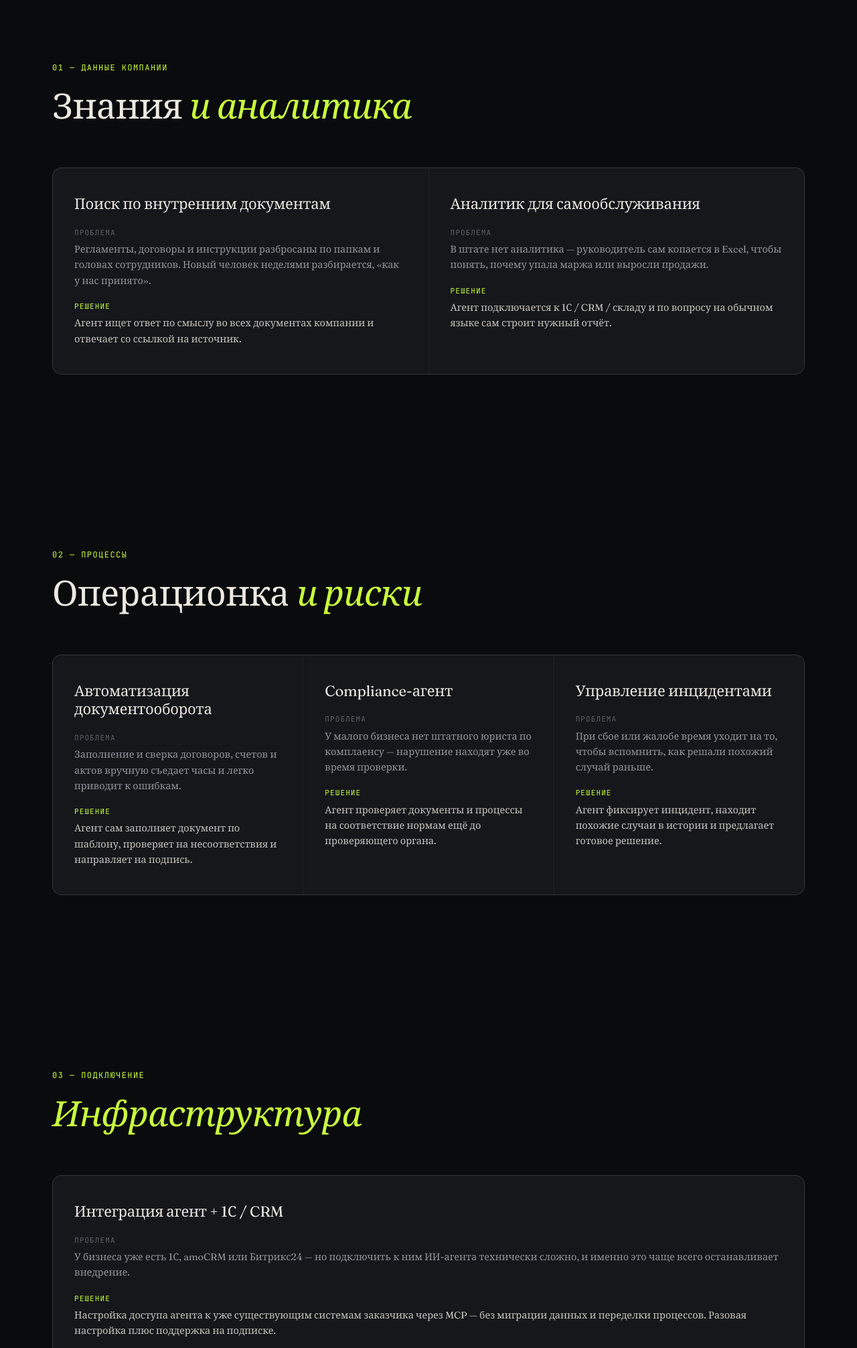
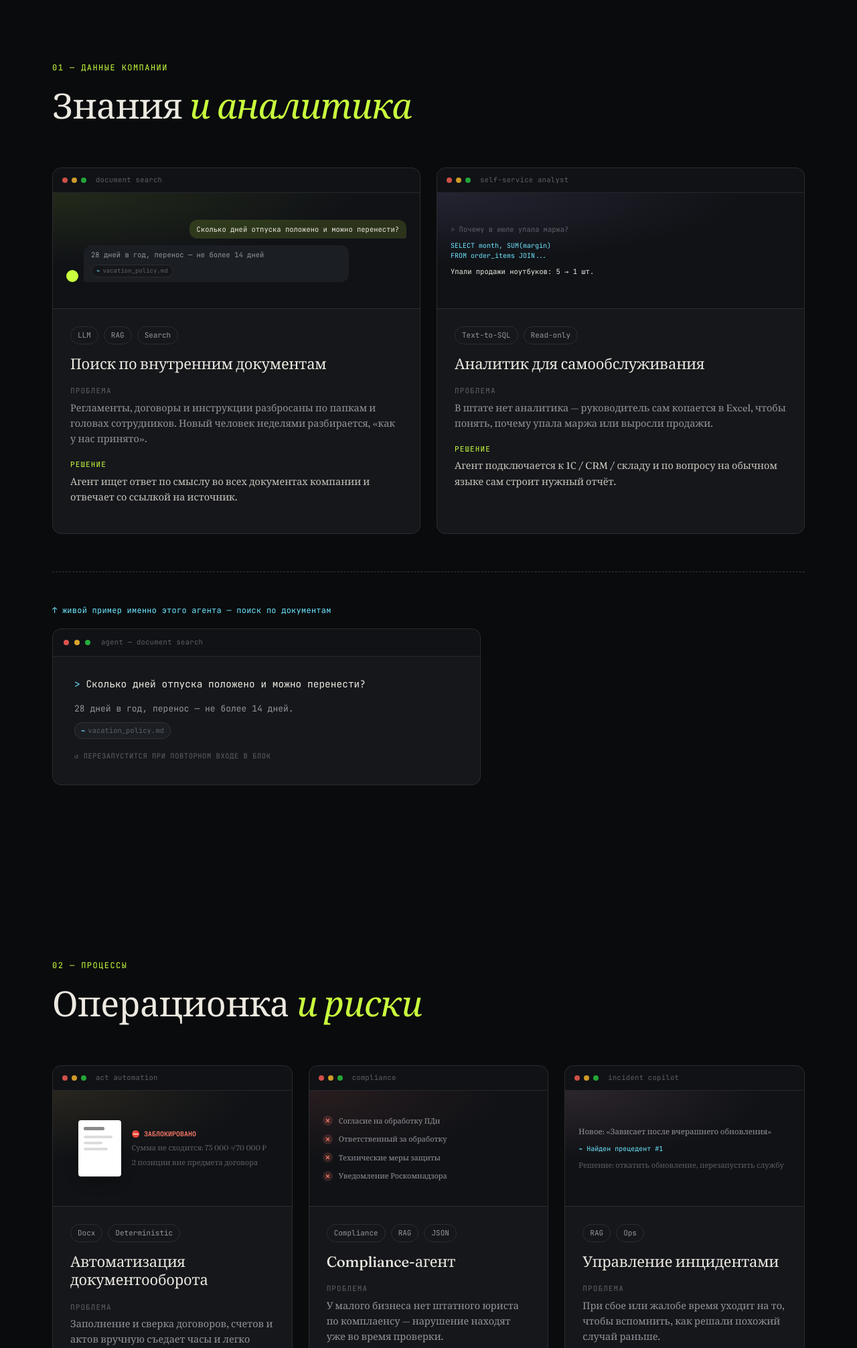
Before and after one commit to Hidan744/111, a web app: file agents.html in a window 1280 px wide. Shown: the part 1748-3760 px from the top of the page at 67% size. Run offline with its HTML, style and script files only (its server is not run), Linux system fonts and the light colour scheme.

Commit message:
Bring agents.html/agents-en.html visuals in line with the homepage
The 8 agent cards were plain Problem/Solution text blocks with no
visual distinction from the "approach" principle cards above them.
Convert them to the same work-card/work-window mockup pattern used
on the homepage — 7 of 8 agents already have a matching mockup
component in the shared stylesheet (document search, self-service
analyst, act automation, compliance, incident copilot, mcp
connector, hypothesis lab); added one new mockup (industry
terminology chips) for the oil & gas agent, the only one without a
homepage equivalent. Also added a live agent demo terminal right
under the Document Search card, reusing the same component and JS
from the homepage. 3D background and count-up already apply
automatically since this page shares css/style.css and js/main.js.

Cache-bust css/agents.css (?v=2) for the same host-cache reason as
the other assets.

Co-Authored-By: Claude Sonnet 5 <noreply@anthropic.com>
Claude-Session: https://claude.ai/code/session_01EB6pWiXLJfp4Y9Noxy6nWn

```diff
--- a/agents.html
+++ b/agents.html
@@ -25,7 +25,7 @@
 <link href="https://fonts.googleapis.com/css2?family=Fraunces:ital,opsz,wght@0,9..144,300;0,9..144,400;0,9..144,500;0,9..144,600;1,9..144,400;1,9..144,500&family=JetBrains+Mono:wght@400;500;600;700&display=swap" rel="stylesheet">
 
 <link rel="stylesheet" href="css/style.css?v=2">
-<link rel="stylesheet" href="css/agents.css">
+<link rel="stylesheet" href="css/agents.css?v=2">
 
 <link rel="icon" href="/favicon.ico" sizes="any">
 <link rel="icon" type="image/png" sizes="32x32" href="icons/icon-32.png">
@@ -124,8 +124,23 @@
         <h2 class="section-title">Знания <em>и аналитика</em></h2>
       </div>
 
-      <div class="cap-grid cap-grid--2">
-        <article class="cap-card reveal">
+      <div class="work-grid">
+        <article class="work-card reveal">
+          <div class="work-window" aria-hidden="true">
+            <div class="window-bar">
+              <span class="win-dot win-dot--r"></span><span class="win-dot win-dot--y"></span><span class="win-dot win-dot--g"></span>
+              <span class="window-title">document search</span>
+            </div>
+            <div class="window-body mock-docsearch">
+              <div class="chat-row chat-row--out"><span class="chat-bubble chat-bubble--out">Сколько дней отпуска положено и можно перенести?</span></div>
+              <div class="chat-row chat-row--in">
+                <span class="chat-avatar"></span>
+                <span class="chat-bubble chat-bubble--in">28 дней в год, перенос — не более 14 дней<div class="chat-cite">vacation_policy.md</div></span>
+              </div>
+            </div>
+          </div>
+          <div class="work-body">
+            <div class="work-tags"><span class="tag">LLM</span><span class="tag">RAG</span><span class="tag">Search</span></div>
             <h3>Поиск по внутренним документам</h3>
             <div class="agent-field">
               <span class="agent-field-label">Проблема</span>
@@ -135,8 +150,22 @@
               <span class="agent-field-label agent-field-label--solve">Решение</span>
               <p>Агент ищет ответ по смыслу во всех документах компании и отвечает со ссылкой на источник.</p>
             </div>
+          </div>
         </article>
-        <article class="cap-card reveal">
+        <article class="work-card reveal">
+          <div class="work-window" aria-hidden="true">
+            <div class="window-bar">
+              <span class="win-dot win-dot--r"></span><span class="win-dot win-dot--y"></span><span class="win-dot win-dot--g"></span>
+              <span class="window-title">self-service analyst</span>
+            </div>
+            <div class="window-body mock-analyst">
+              <div class="analyst-q">&gt; Почему в июле упала маржа?</div>
+              <div class="analyst-sql">SELECT month, SUM(margin)&#10;FROM order_items JOIN...</div>
+              <div class="analyst-answer">Упали продажи ноутбуков: 5 → 1 шт.</div>
+            </div>
+          </div>
+          <div class="work-body">
+            <div class="work-tags"><span class="tag">Text-to-SQL</span><span class="tag">Read-only</span></div>
             <h3>Аналитик для самообслуживания</h3>
             <div class="agent-field">
               <span class="agent-field-label">Проблема</span>
@@ -146,7 +175,24 @@
               <span class="agent-field-label agent-field-label--solve">Решение</span>
               <p>Агент подключается к 1С / CRM / складу и по вопросу на обычном языке сам строит нужный отчёт.</p>
             </div>
+          </div>
         </article>
+      </div>
+
+      <!-- ================= LIVE AGENT DEMO ================= -->
+      <div class="demo-section" id="demo">
+        <div class="demo-connect">↑ живой пример именно этого агента — поиск по документам</div>
+        <div class="demo-shell reveal">
+          <div class="demo-bar">
+            <span class="demo-dot demo-dot--r"></span><span class="demo-dot demo-dot--y"></span><span class="demo-dot demo-dot--g"></span>
+            <span class="demo-title">agent — document search</span>
+          </div>
+          <div class="demo-body">
+            <div class="demo-q"><span id="demoQText"></span><span class="demo-cursor" id="demoCursor"></span></div>
+            <div class="demo-a" id="demoA"></div>
+            <div class="demo-hint">↺ перезапустится при повторном входе в блок</div>
+          </div>
+        </div>
       </div>
     </div>
   </section>
@@ -159,8 +205,24 @@
         <h2 class="section-title">Операционка <em>и риски</em></h2>
       </div>
 
-      <div class="cap-grid cap-grid--3">
-        <article class="cap-card reveal">
+      <div class="work-grid work-grid--3">
+        <article class="work-card reveal">
+          <div class="work-window" aria-hidden="true">
+            <div class="window-bar">
+              <span class="win-dot win-dot--r"></span><span class="win-dot win-dot--y"></span><span class="win-dot win-dot--g"></span>
+              <span class="window-title">act automation</span>
+            </div>
+            <div class="window-body mock-docauto">
+              <div class="docauto-sheet"><div class="l l--h"></div><div class="l" style="width:90%"></div><div class="l" style="width:60%"></div><div class="l" style="width:75%"></div></div>
+              <div class="docauto-status">
+                <span class="docauto-status-title">⛔ ЗАБЛОКИРОВАНО</span>
+                <span class="docauto-status-item">Сумма не сходится: 73 000 ≠ 70 000 ₽</span>
+                <span class="docauto-status-item">2 позиции вне предмета договора</span>
+              </div>
+            </div>
+          </div>
+          <div class="work-body">
+            <div class="work-tags"><span class="tag">Docx</span><span class="tag">Deterministic</span></div>
             <h3>Автоматизация документооборота</h3>
             <div class="agent-field">
               <span class="agent-field-label">Проблема</span>
@@ -170,8 +232,23 @@
               <span class="agent-field-label agent-field-label--solve">Решение</span>
               <p>Агент сам заполняет документ по шаблону, проверяет на несоответствия и направляет на подпись.</p>
             </div>
+          </div>
         </article>
-        <article class="cap-card reveal">
+        <article class="work-card reveal">
+          <div class="work-window" aria-hidden="true">
+            <div class="window-bar">
+              <span class="win-dot win-dot--r"></span><span class="win-dot win-dot--y"></span><span class="win-dot win-dot--g"></span>
+              <span class="window-title">compliance</span>
+            </div>
+            <div class="window-body mock-compliance">
+              <div class="compliance-row"><span class="compliance-dot compliance-dot--fail">✕</span>Согласие на обработку ПДн</div>
+              <div class="compliance-row"><span class="compliance-dot compliance-dot--fail">✕</span>Ответственный за обработку</div>
+              <div class="compliance-row"><span class="compliance-dot compliance-dot--fail">✕</span>Технические меры защиты</div>
+              <div class="compliance-row"><span class="compliance-dot compliance-dot--fail">✕</span>Уведомление Роскомнадзора</div>
+            </div>
+          </div>
+          <div class="work-body">
+            <div class="work-tags"><span class="tag">Compliance</span><span class="tag">RAG</span><span class="tag">JSON</span></div>
             <h3>Compliance-агент</h3>
             <div class="agent-field">
               <span class="agent-field-label">Проблема</span>
@@ -181,8 +258,22 @@
               <span class="agent-field-label agent-field-label--solve">Решение</span>
               <p>Агент проверяет документы и процессы на соответствие нормам ещё до проверяющего органа.</p>
             </div>
+          </div>
         </article>
-        <article class="cap-card reveal">
+        <article class="work-card reveal">
+          <div class="work-window" aria-hidden="true">
+            <div class="window-bar">
+              <span class="win-dot win-dot--r"></span><span class="win-dot win-dot--y"></span><span class="win-dot win-dot--g"></span>
+              <span class="window-title">incident copilot</span>
+            </div>
+            <div class="window-body mock-incident">
+              <div class="incident-new">Новое: «Зависает после вчерашнего обновления»</div>
+              <div class="incident-match">Найден прецедент #1</div>
+              <div class="incident-resolution">Решение: откатить обновление, перезапустить службу</div>
+            </div>
+          </div>
+          <div class="work-body">
+            <div class="work-tags"><span class="tag">RAG</span><span class="tag">Ops</span></div>
             <h3>Управление инцидентами</h3>
             <div class="agent-field">
               <span class="agent-field-label">Проблема</span>
@@ -191,6 +282,7 @@
             <div class="agent-field agent-field--solve">
               <span class="agent-field-label agent-field-label--solve">Решение</span>
               <p>Агент фиксирует инцидент, находит похожие случаи в истории и предлагает готовое решение.</p>
+            </div>
           </div>
         </article>
       </div>
@@ -205,8 +297,23 @@
         <h2 class="section-title"><em>Инфраструктура</em></h2>
       </div>
 
-      <div class="cap-grid cap-grid--1">
-        <article class="cap-card reveal">
+      <div class="work-grid work-grid--1">
+        <article class="work-card reveal">
+          <div class="work-window" aria-hidden="true">
+            <div class="window-bar">
+              <span class="win-dot win-dot--r"></span><span class="win-dot win-dot--y"></span><span class="win-dot win-dot--g"></span>
+              <span class="window-title">mcp connector</span>
+            </div>
+            <div class="window-body mock-flow">
+              <div class="flow-node">Claude</div>
+              <div class="flow-line flow-line--1"></div>
+              <div class="flow-node flow-node--accent">MCP-сервер</div>
+              <div class="flow-line flow-line--2"></div>
+              <div class="flow-node">1С / CRM</div>
+            </div>
+          </div>
+          <div class="work-body">
+            <div class="work-tags"><span class="tag">MCP</span><span class="tag">Protocol</span><span class="tag">Integration</span></div>
             <h3>Интеграция агент + 1С / CRM</h3>
             <div class="agent-field">
               <span class="agent-field-label">Проблема</span>
@@ -215,6 +322,7 @@
             <div class="agent-field agent-field--solve">
               <span class="agent-field-label agent-field-label--solve">Решение</span>
               <p>Настройка доступа агента к уже существующим системам заказчика через MCP — без миграции данных и переделки процессов. Разовая настройка плюс поддержка на подписке.</p>
+            </div>
           </div>
         </article>
       </div>
@@ -229,8 +337,22 @@
         <h2 class="section-title">Отраслевая <em>экспертиза</em></h2>
       </div>
 
-      <div class="cap-grid cap-grid--2">
-        <article class="cap-card reveal">
+      <div class="work-grid">
+        <article class="work-card reveal">
+          <div class="work-window" aria-hidden="true">
+            <div class="window-bar">
+              <span class="win-dot win-dot--r"></span><span class="win-dot win-dot--y"></span><span class="win-dot win-dot--g"></span>
+              <span class="window-title">industry skills</span>
+            </div>
+            <div class="window-body mock-industry">
+              <div class="industry-label">Домен: нефтегаз</div>
+              <div class="industry-terms">
+                <span class="industry-term">каротаж</span><span class="industry-term">ГРП</span><span class="industry-term">штуцер</span><span class="industry-term industry-term--muted">буровой раствор</span>
+              </div>
+            </div>
+          </div>
+          <div class="work-body">
+            <div class="work-tags"><span class="tag">Skills</span><span class="tag">Custom</span></div>
             <h3>Отраслевые агенты по образцу нефтегаза</h3>
             <div class="agent-field">
               <span class="agent-field-label">Проблема</span>
@@ -240,8 +362,22 @@
               <span class="agent-field-label agent-field-label--solve">Решение</span>
               <p>Готовая модель из нефтегазового кейса переносится на другую техническую отрасль: агент заранее знает терминологию и процессы.</p>
             </div>
+          </div>
         </article>
-        <article class="cap-card reveal">
+        <article class="work-card reveal">
+          <div class="work-window" aria-hidden="true">
+            <div class="window-bar">
+              <span class="win-dot win-dot--r"></span><span class="win-dot win-dot--y"></span><span class="win-dot win-dot--g"></span>
+              <span class="window-title">hypothesis lab</span>
+            </div>
+            <div class="window-body mock-hypothesis">
+              <div class="hyp-verdict">✓ Подтвердилась</div>
+              <div class="hyp-split"><span class="hyp-for" style="width:71%"></span><span class="hyp-against" style="width:29%"></span></div>
+              <div class="hyp-quote">«глаза устают вечером от яркого экрана. Добавьте тёмную тему!»</div>
+            </div>
+          </div>
+          <div class="work-body">
+            <div class="work-tags"><span class="tag">Product</span><span class="tag">LLM Judge</span></div>
             <h3>Тестирование продуктовых гипотез</h3>
             <div class="agent-field">
               <span class="agent-field-label">Проблема</span>
@@ -250,6 +386,7 @@
             <div class="agent-field agent-field--solve">
               <span class="agent-field-label agent-field-label--solve">Решение</span>
               <p>Агент прогоняет варианты, собирает отзывы из разных источников и выдаёт вывод: гипотеза подтвердилась или нет.</p>
+            </div>
           </div>
         </article>
       </div>
--- a/css/agents.css
+++ b/css/agents.css
@@ -19,19 +19,25 @@
   max-width: 18ch;
 }
 
-/* ---- capability grid column variants ---- */
+/* ---- capability grid column variants (approach section) ---- */
 .cap-grid--3 { grid-template-columns: repeat(3, 1fr); }
-.cap-grid--2 { grid-template-columns: repeat(2, 1fr); }
-.cap-grid--1 { grid-template-columns: 1fr; }
 @media (max-width: 900px) {
-  .cap-grid--3, .cap-grid--2 { grid-template-columns: 1fr; }
+  .cap-grid--3 { grid-template-columns: 1fr; }
 }
 
-.agents-category .cap-card h3 {
-  font-size: 22px;
-  margin-bottom: 20px;
-  max-width: none;
+/* ---- agent card grid column variants ---- */
+.work-grid--3 { grid-template-columns: repeat(3, 1fr); }
+.work-grid--1 { grid-template-columns: 1fr; }
+@media (max-width: 900px) {
+  .work-grid--3 { grid-template-columns: 1fr; }
 }
+
+/* ---- industry-skills mockup (нефтегаз agent) ---- */
+.mock-industry { --mock-tint: rgba(255,179,102,0.1); display: flex; flex-direction: column; gap: 10px; justify-content: center; }
+.industry-label { font-family: var(--mono); font-size: 10px; color: var(--text-faint); text-transform: uppercase; letter-spacing: 0.06em; }
+.industry-terms { display: flex; flex-wrap: wrap; gap: 6px; }
+.industry-term { font-family: var(--mono); font-size: 10px; color: var(--accent); background: rgba(255,179,102,0.12); border: 1px solid rgba(255,179,102,0.3); padding: 4px 9px; border-radius: 999px; }
+.industry-term--muted { color: var(--text-faint); background: transparent; border-color: var(--border-strong); }
 
 /* ---- problem / solve fields inside a card ---- */
 .agent-field { margin-top: 18px; }
```
Also changed, not shown: agents-en.html (+150 -13 lines). Lines whose indentation alone changed are shown as unchanged.
